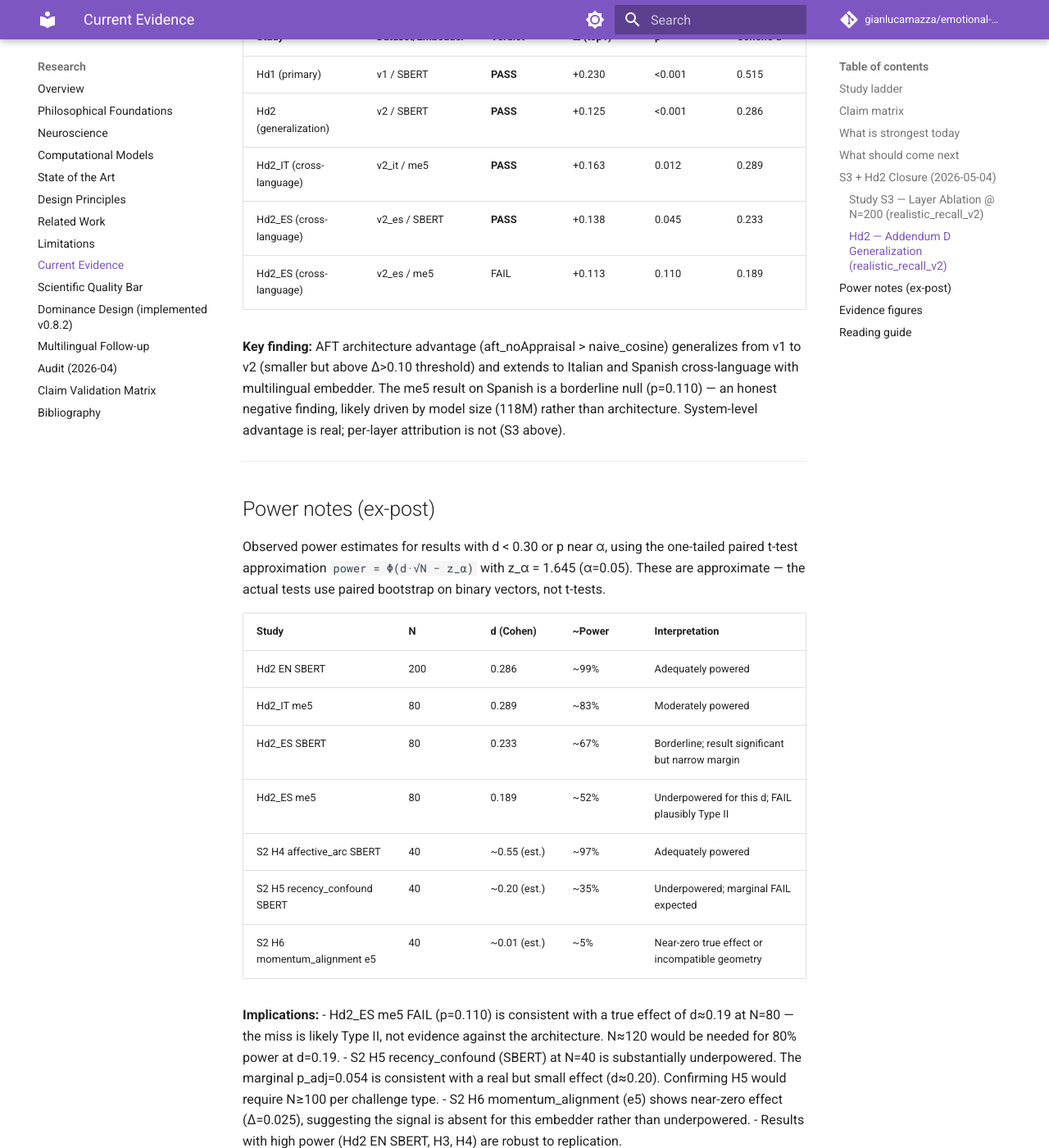
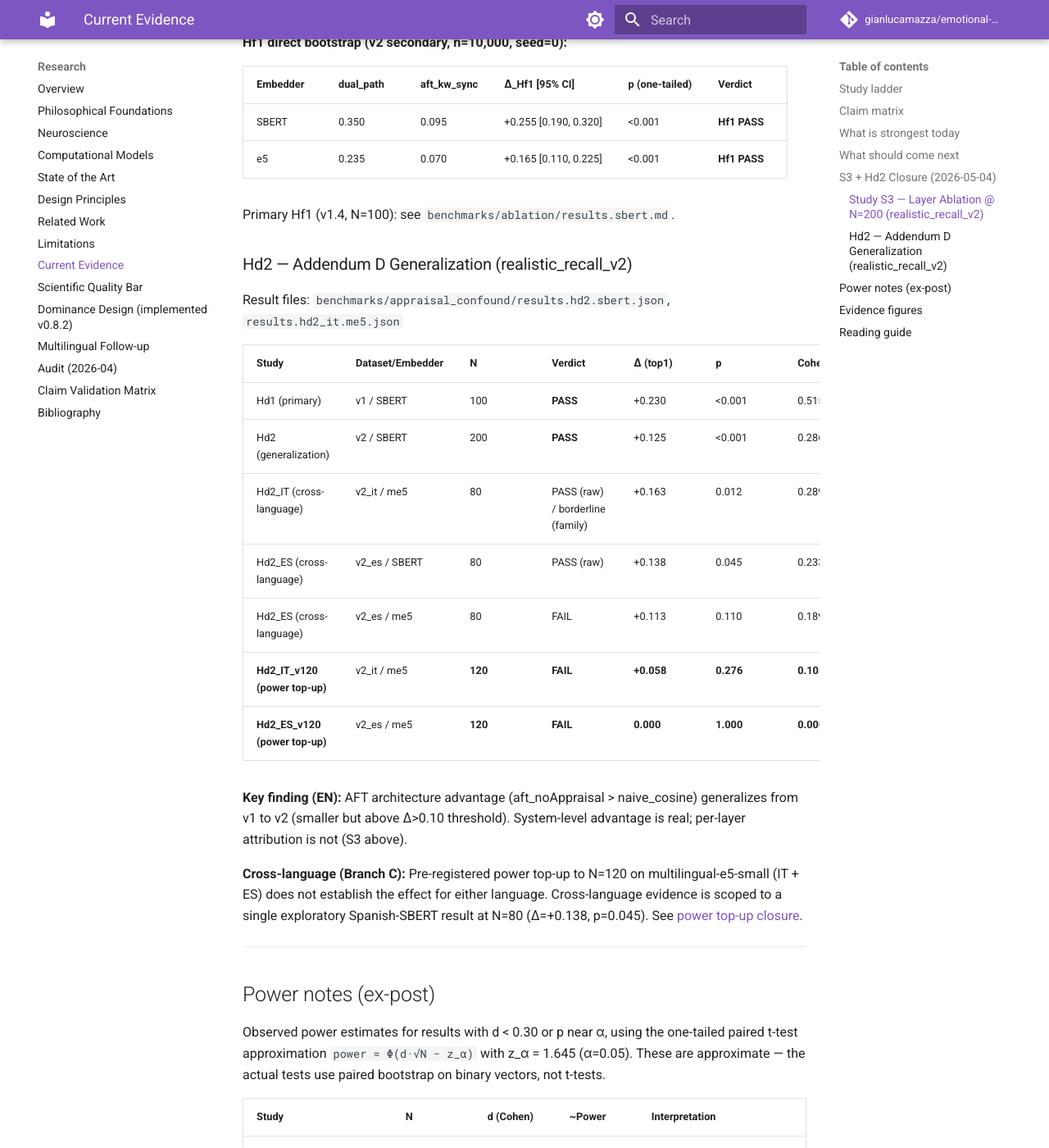
Before and after one commit to gianlucamazza/emotional-memory, an MkDocs documentation site: the page built from docs/research/09_current_evidence.md, in a window 1280 px wide and 1400 px high, scrolled down 7330 px. Shown: the whole window at 82% size. Built offline with MkDocs 1.6.1 and Material for MkDocs 9.7.7, drawn with Linux system fonts in a browser that asks for light colours; comment, search, counter and statistics services are not loaded; some of the changed text lies outside the part shown.

Commit message:
docs(research): align claim matrix + 09/12/08 with Hd2 power top-up
09_current_evidence: adds Hd2_IT_v120/ES_v120 rows (FAIL) and two
pre-existing missing claim rows (realistic_replay_vs_sota,
appraisal_llm_real_dual_path). 12_multilingual_followup: Branch C
closure section + decision table. 08_limitations: rescopes cross-language
framing to Branch C reality. claim_validation_matrix: updates evidence
refs and replaces 'power top-up' next_study with 'robust cross-language
replication'.

Co-Authored-By: Claude Opus 4.7 <noreply@anthropic.com>

```diff
--- a/docs/research/09_current_evidence.md
+++ b/docs/research/09_current_evidence.md
@@ -59,6 +59,8 @@ evidence level, and still-open gaps.
 | `Hi3_recency` | Retrieval behavior | Controlled evidence | `2_controlled_retrieval` | Hi3_recency PASS (secondary, Holm-corrected): e5 resonance interference exceeds SBERT on recency_confound queries (Δ=+0.070 [0.020,0.130], d=0.239, Holm-adj p=0.0234, N=500). | Hi3_recency secondary PASS in Holm m=3 family (Addendum I closure, 2026-05-06): Δ=0.070, CI=[0.020,0.130], p_adj=0.0234, d=0.239. | Mechanism; replication on independent dataset. | Contingent on Hi3 mechanism study. |
 | `Hi3_arc` | Retrieval behavior | Not established | `2_controlled_retrieval` | Hi3_arc FAIL: no significant amplification on affective_arc queries (Δ=+0.010 [-0.020,0.050], d=0.058, Holm-adj p=0.3795, N=500). The embedder gap does not extend to affective_arc at this sample size. | Hi3_arc secondary FAIL (Addendum I closure, 2026-05-06): Δ=0.010, p_adj=0.3795, d=0.058. Embedder amplification scoped to semantic_confound and recency_confound. | Whether larger N or different dataset would show signal. | No active follow-up; Hi3_arc FAIL scopes the amplification claim. |
 | `models_human_emotional_memory` | Ecological validity | Not established | `5_human_ecological` | The system is theory-inspired, but does not yet have human or ecological validation. | Theory-inspired design only. | Human behavioral correspondence. | Pilot human evaluation with completed ratings and external benchmarks. |
+| `realistic_replay_vs_sota` | Retrieval behavior vs SOTA | Controlled evidence | `4_realistic_tasks` | On the realistic multi-session replay benchmark, AFT with preset affect labels achieves top1_accuracy = 0.535 vs Mem0 = 0.330 and LangMem = 0.365 — an advantage of Δ +0.21 (d=0.51) with non-overlapping 95% CIs. Neither LLM-backed system outperforms naive cosine on this benchmark. | H_v2_sota PASS (exploratory, 2026-05-07, gpt-4.1-mini, sbert-bge, N=200, n_bootstrap=10000, seed=0). AFT top1=0.535 vs Mem0=0.330 and LangMem=0.365; both SOTA systems below naive_cosine=0.325. | Advantage without oracle-affect (Hg1 FAIL). Advantage on factual QA (LoCoMo S1 FAIL). | SOTA replication with automatic appraisal engine (would require non-circular affect-free dataset). |
+| `appraisal_llm_real_dual_path` | Appraisal quality | Not established | `3_appraisal_quality` | Hg1 FAIL: AFT with LLMAppraisalEngine (dual-path, gpt-5-mini) does not outperform naive cosine on N=200 affect-free queries (Δ=-0.010 [-0.055, 0.035], d=-0.032, p_one=0.367). The oracle-affect circularity remains the scope boundary of the Hd1/Hd2 claims. | Addendum G closure 2026-05-07: realistic_recall_v3_noAF (50 scenarios, 200 queries), sbert-bge embedder, oracle-free. Hg1 FAIL. | Whether larger N, stronger LLM, or different dataset would show signal. | Larger N replication (N≥400) or stronger LLM appraisal. |
 
 ---
 
@@ -146,20 +148,25 @@ Primary Hf1 (v1.4, N=100): see `benchmarks/ablation/results.sbert.md`.
 
 Result files: `benchmarks/appraisal_confound/results.hd2.sbert.json`, `results.hd2_it.me5.json`
 
-| Study | Dataset/Embedder | Verdict | Δ (top1) | p | Cohen's d |
-|---|---|---|---|---|---|
-| Hd1 (primary) | v1 / SBERT | **PASS** | +0.230 | <0.001 | 0.515 |
-| Hd2 (generalization) | v2 / SBERT | **PASS** | +0.125 | <0.001 | 0.286 |
-| Hd2_IT (cross-language) | v2_it / me5 | **PASS** | +0.163 | 0.012 | 0.289 |
-| Hd2_ES (cross-language) | v2_es / SBERT | **PASS** | +0.138 | 0.045 | 0.233 |
-| Hd2_ES (cross-language) | v2_es / me5 | FAIL | +0.113 | 0.110 | 0.189 |
+| Study | Dataset/Embedder | N | Verdict | Δ (top1) | p | Cohen's d |
+|---|---|---|---|---|---|---|
+| Hd1 (primary) | v1 / SBERT | 100 | **PASS** | +0.230 | <0.001 | 0.515 |
+| Hd2 (generalization) | v2 / SBERT | 200 | **PASS** | +0.125 | <0.001 | 0.286 |
+| Hd2_IT (cross-language) | v2_it / me5 | 80 | PASS (raw) / borderline (family) | +0.163 | 0.012 | 0.289 |
+| Hd2_ES (cross-language) | v2_es / SBERT | 80 | PASS (raw) | +0.138 | 0.045 | 0.233 |
+| Hd2_ES (cross-language) | v2_es / me5 | 80 | FAIL | +0.113 | 0.110 | 0.189 |
+| **Hd2_IT_v120 (power top-up)** | v2_it / me5 | **120** | **FAIL** | **+0.058** | **0.276** | **0.105** |
+| **Hd2_ES_v120 (power top-up)** | v2_es / me5 | **120** | **FAIL** | **0.000** | **1.000** | **0.000** |
 
-**Key finding:** AFT architecture advantage (aft_noAppraisal > naive_cosine)
-generalizes from v1 to v2 (smaller but above Δ>0.10 threshold) and extends
-to Italian and Spanish cross-language with multilingual embedder. The me5
-result on Spanish is a borderline null (p=0.110) — an honest negative finding,
-likely driven by model size (118M) rather than architecture. System-level
+**Key finding (EN):** AFT architecture advantage (aft_noAppraisal > naive_cosine)
+generalizes from v1 to v2 (smaller but above Δ>0.10 threshold). System-level
 advantage is real; per-layer attribution is not (S3 above).
+
+**Cross-language (Branch C):** Pre-registered power top-up to N=120 on
+multilingual-e5-small (IT + ES) does not establish the effect for either language.
+Cross-language evidence is scoped to a single exploratory Spanish-SBERT result at
+N=80 (Δ=+0.138, p=0.045). See
+[power top-up closure](../../benchmarks/preregistration_addendum_hd2_powertopup_closure.md).
 
 ---
 
@@ -176,14 +183,14 @@ vectors, not t-tests.
 | Hd2_IT me5 | 80 | 0.289 | ~83% | Moderately powered |
 | Hd2_ES SBERT | 80 | 0.233 | ~67% | Borderline; result significant but narrow margin |
 | Hd2_ES me5 | 80 | 0.189 | ~52% | Underpowered for this d; FAIL plausibly Type II |
+| Hd2_IT me5 (v120) | 120 | 0.105 | ~38% | Executed at declared power: FAIL; d collapsed vs N=80 |
+| Hd2_ES me5 (v120) | 120 | 0.000 | ~5% | Executed at declared power: FAIL; Δ=0.000 (exact null) |
 | S2 H4 affective_arc SBERT | 40 | ~0.55 (est.) | ~97% | Adequately powered |
 | S2 H5 recency_confound SBERT | 40 | ~0.20 (est.) | ~35% | Underpowered; marginal FAIL expected |
 | S2 H6 momentum_alignment e5 | 40 | ~0.01 (est.) | ~5% | Near-zero true effect or incompatible geometry |
 
 **Implications:**
-- Hd2_ES me5 FAIL (p=0.110) is consistent with a true effect of d≈0.19 at N=80 — the
-  miss is likely Type II, not evidence against the architecture. N≈120 would be needed
-  for 80% power at d=0.19.
+- Hd2_ES me5 FAIL (p=0.110) at N=80 was consistent with Type II error (d≈0.19 at N=80 → ~52% power). Pre-registered power top-up to N=120 was executed (2026-05-07): Δ=0.000, p=1.00. The original miss was not Type II; the true d is near zero at this test configuration.
 - S2 H5 recency_confound (SBERT) at N=40 is substantially underpowered. The marginal
   p_adj=0.054 is consistent with a real but small effect (d≈0.20). Confirming H5 would
   require N≥100 per challenge type.
```
Also changed, not shown: docs/research/08_limitations.md (+9 -4 lines), docs/research/12_multilingual_followup.md (+29 -6 lines), docs/research/claim_validation_matrix.json (+5 -3 lines).
